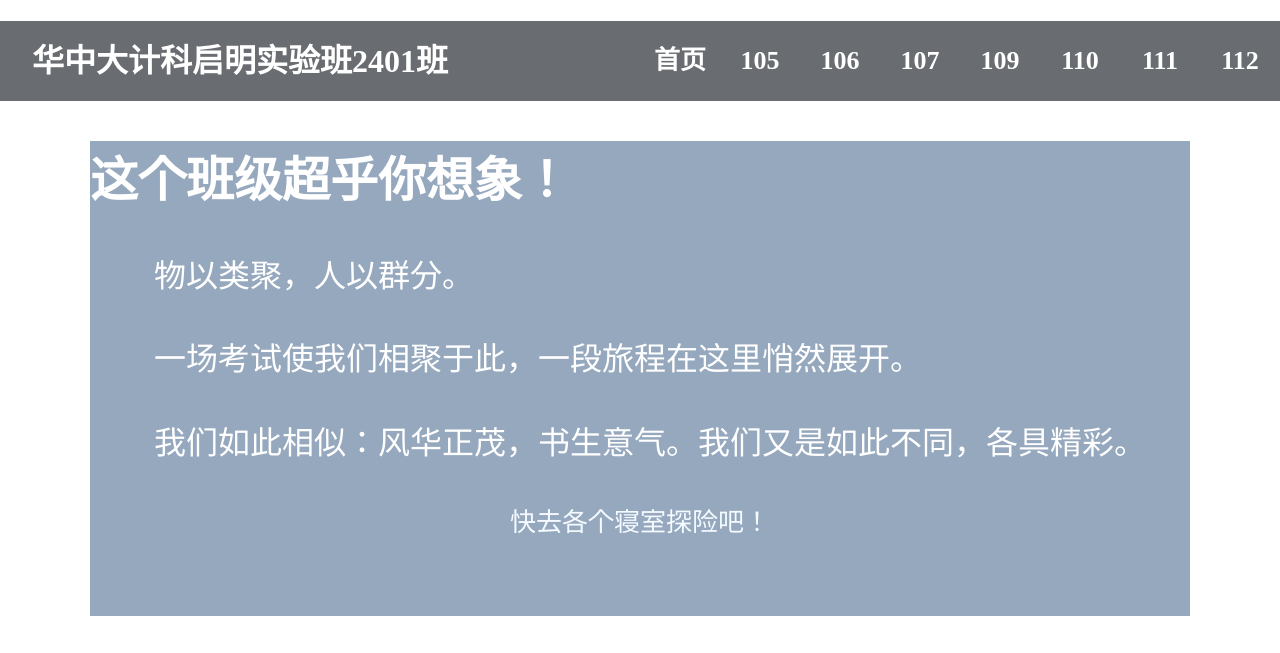
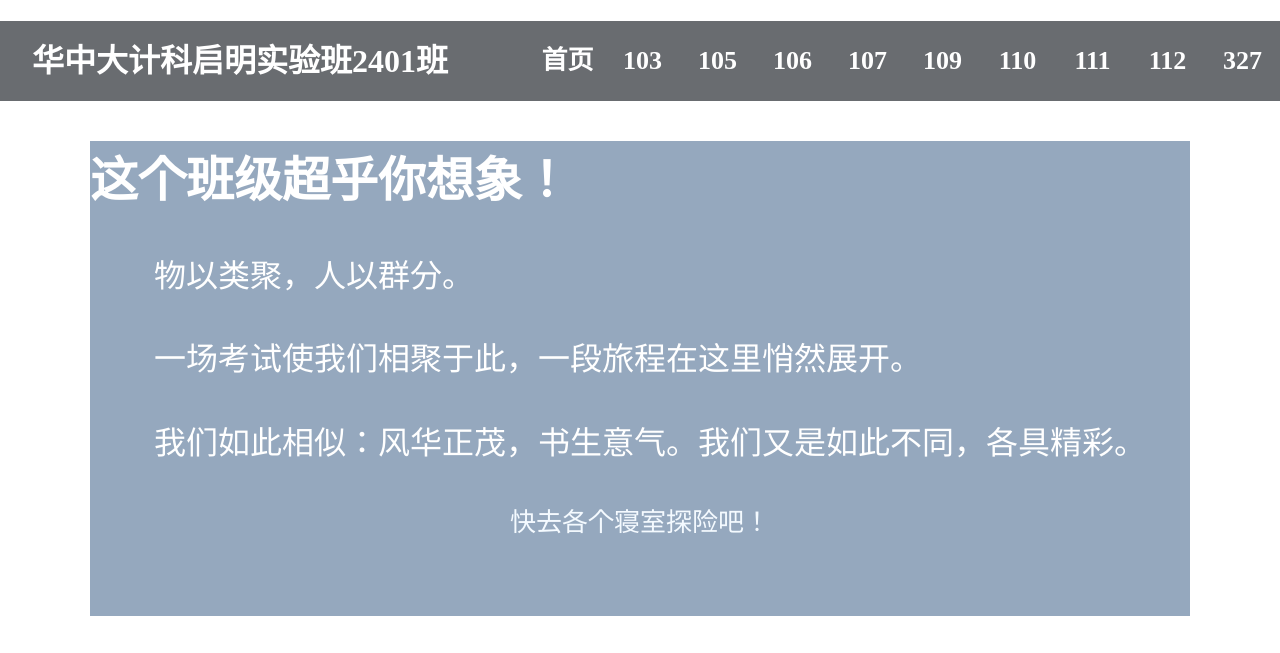
Before and after one commit to Leggggend/freshmanweclass, a plain HTML site: page index.html in a window 1280 px wide. Drawn offline with Linux system fonts and the light colour scheme.

Commit message:
Add files via upload

```diff
--- a/index.html
+++ b/index.html
@@ -30,7 +30,7 @@
 	    .navi .link{
             color:#fff;
             display: block;
-			width: 80px; line-height: 80px;
+			width: 75px; line-height: 80px;
             float: right;
             font-size: 26px;
 			font-weight: bold;
@@ -72,6 +72,7 @@
 
 <body class="index">
 	<div class="navi">
+		<a href="#" class="link">327</a>
         <a href="https://heny114514.github.io/Henyspage/" class="link">112</a>
 		<a href="https://ortunate.github.io/Homework/web/d11111.html" class="link">111</a>
 		<a href="#" class="link">110</a>
@@ -79,6 +80,7 @@
 		<a href="#" class="link">107</a>
 		<a href="#" class="link">106</a>
 		<a href="#" class="link">105</a>
+		<a href="https://freisure.github.io/dormpage/" class="link">103</a>
 		<a href="index.html" class="link">首页</a>
 
 		<h1 style="line-height: 80px;color: #fff; margin-left: 32px;"> 华中大计科启明实验班2401班</h1>
```
